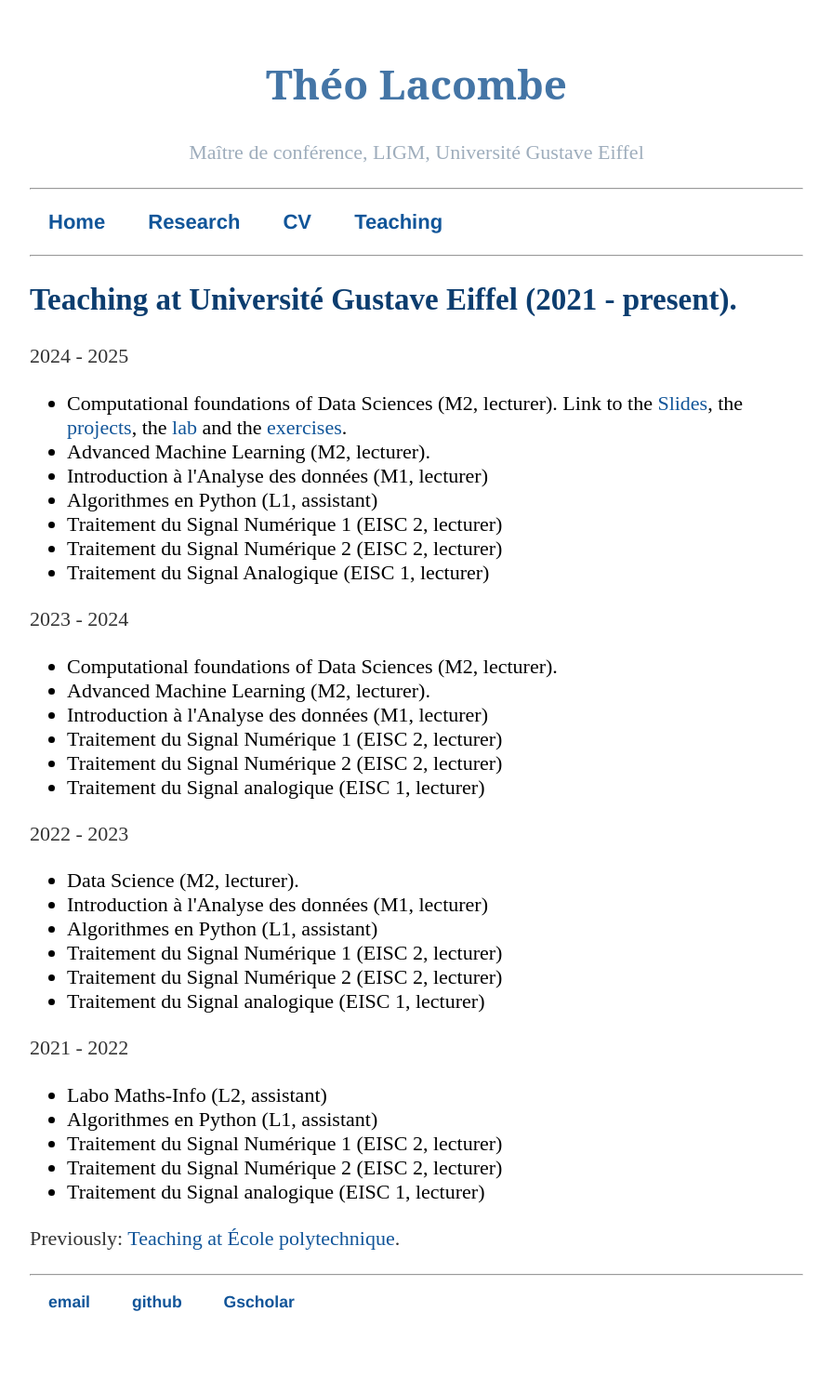
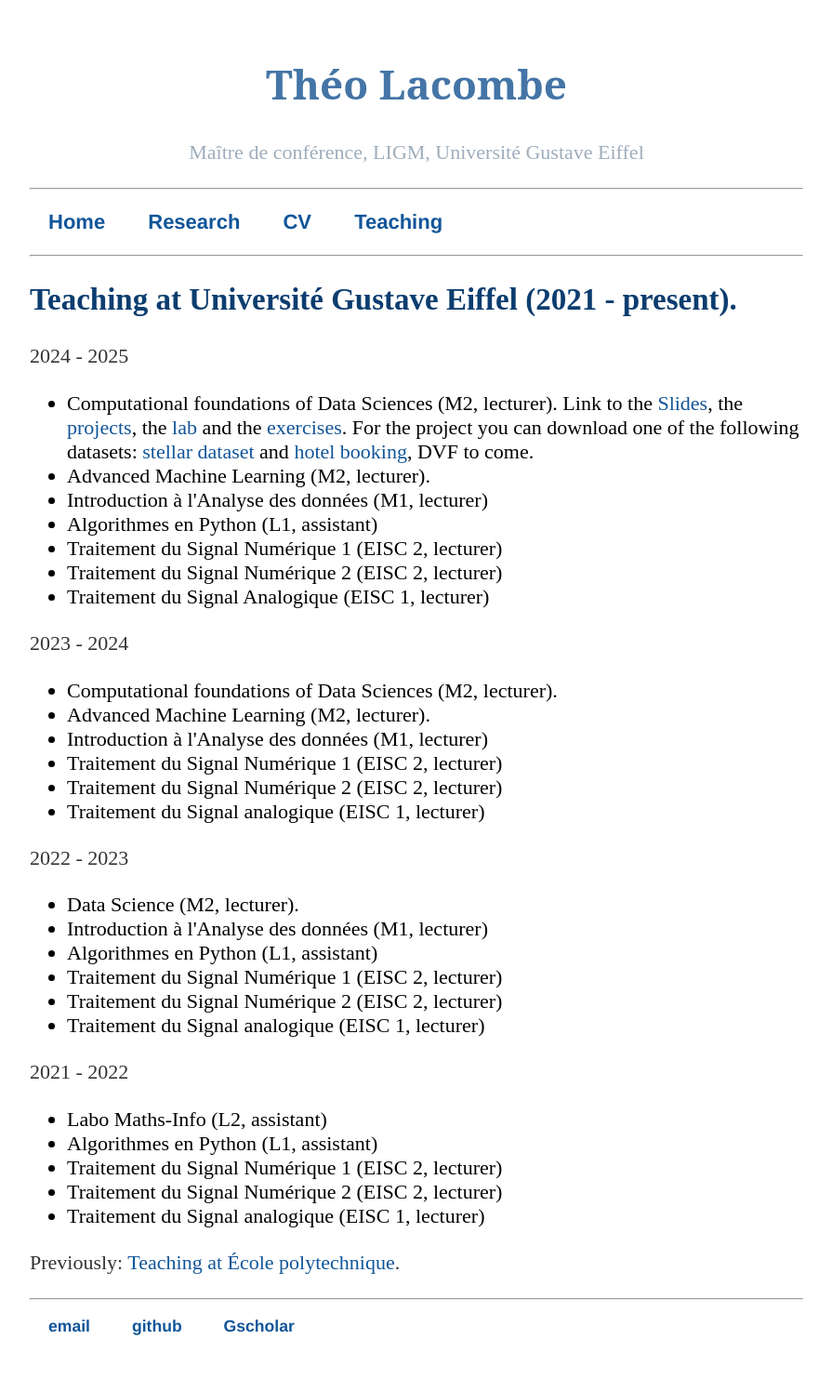
Before and after one commit to tlacombe/tlacombe.github.io, a Jekyll site: the page built from teaching/index.html, in a window 1280 px wide. Shown: the whole page at 93% size, without its empty margins (192-1087 px from the left). Built offline with Jekyll 4.4.1, drawn with Linux system fonts in a browser that asks for light colours; before the commit the page ends 1471 px from its top, so only the background shows below that.

Commit message:
add datasets

```diff
--- a/teaching/index.html
+++ b/teaching/index.html
@@ -6,7 +6,7 @@ title: Teaching
 
 <p>2024 - 2025</p>
 <ul>
-	<li>Computational foundations of Data Sciences (M2, lecturer). Link to the <a href='./material/slides_DS_S1.pdf'>Slides</a>, the <a href='./material/projects_DS_S1.pdf'>projects</a>, the <a href='./material/TP1.zip'>lab</a> and the <a href="./material/exos.pdf">exercises</a>.</lI>
+	<li>Computational foundations of Data Sciences (M2, lecturer). Link to the <a href='./material/slides_DS_S1.pdf'>Slides</a>, the <a href='./material/projects_DS_S1.pdf'>projects</a>, the <a href='./material/TP1.zip'>lab</a> and the <a href="./material/exos.pdf">exercises</a>. For the project you can download one of the following datasets: <a href="./material/stellar.zip">stellar dataset</a> and <a href="./material/hotelBooking.zip">hotel booking</a>, DVF to come.</lI>
 	<li>Advanced Machine Learning (M2, lecturer).</lI>
 	<li>Introduction à l'Analyse des données (M1, lecturer)</li>
 	<li>Algorithmes en Python (L1, assistant)</li>
```
Also changed, not shown: 2 other files.
